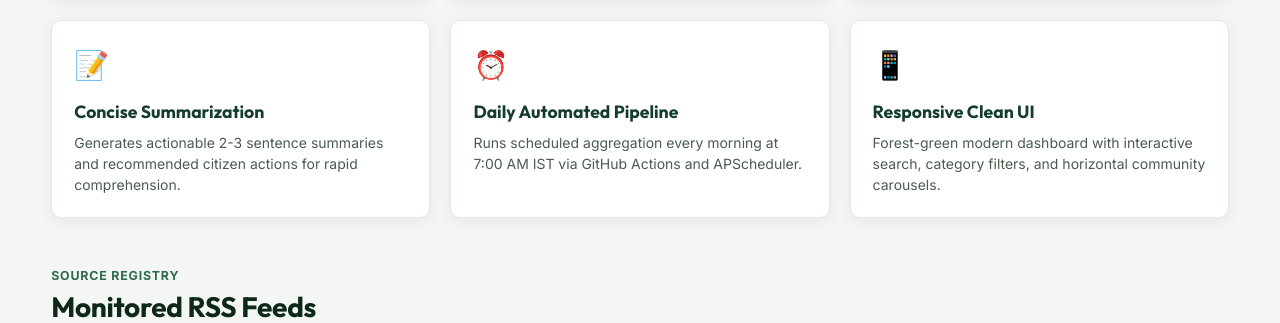
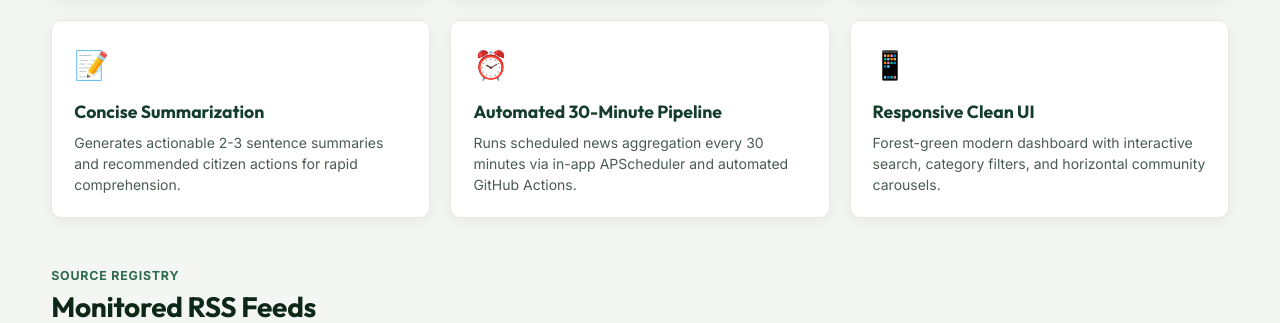
Before and after one commit to Nivitha-11-1/Eco-pulse, a Flask app: page /about in a window 1280 px wide. Shown: the part 1008-1331 px from the top of the page. Run offline with Flask 3, Linux system fonts and the light colour scheme; data comes from the database, SQL or seed files in the repository.

Commit message:
fix(ui): update homepage badge and footer labels from daily 7:00 AM to updated every 30 minutes

```diff
--- a/templates/about.html
+++ b/templates/about.html
@@ -69,8 +69,8 @@
 
             <div class="feature-card">
                 <span class="feature-icon">⏰</span>
-                <h4>Daily Automated Pipeline</h4>
-                <p>Runs scheduled aggregation every morning at 7:00 AM IST via GitHub Actions and APScheduler.</p>
+                <h4>Automated 30-Minute Pipeline</h4>
+                <p>Runs scheduled news aggregation every 30 minutes via in-app APScheduler and automated GitHub Actions.</p>
             </div>
 
             <div class="feature-card">
--- a/templates/base.html
+++ b/templates/base.html
@@ -94,7 +94,7 @@
                 <h4>Verified Pipeline</h4>
                 <p class="tech-item">✓ 7 Continuous Live Environmental News Feeds Monitored</p>
                 <p class="tech-item">✓ AI-Powered Relevance &amp; Prioritization</p>
-                <p class="tech-item">✓ Automated Daily Aggregation at 7:00 AM IST</p>
+                <p class="tech-item">✓ Automated Aggregation Every 30 Minutes</p>
                 <p class="footer-copy">&copy; 2026 EcoPulse • Developed by Nivitha R. Open civic environmental intelligence.</p>
             </div>
         </div>
--- a/templates/index.html
+++ b/templates/index.html
@@ -16,7 +16,7 @@
     <div class="intro-meta">
         <span class="meta-pill">📡 7 Live Environmental News Feeds</span>
         <span class="meta-pill">🤖 AI Relevance Verified</span>
-        <span class="meta-pill">⚡ Updated Daily at 7:00 AM IST</span>
+        <span class="meta-pill">⚡ Updated Every 30 Minutes</span>
     </div>
 </section>
 
```
